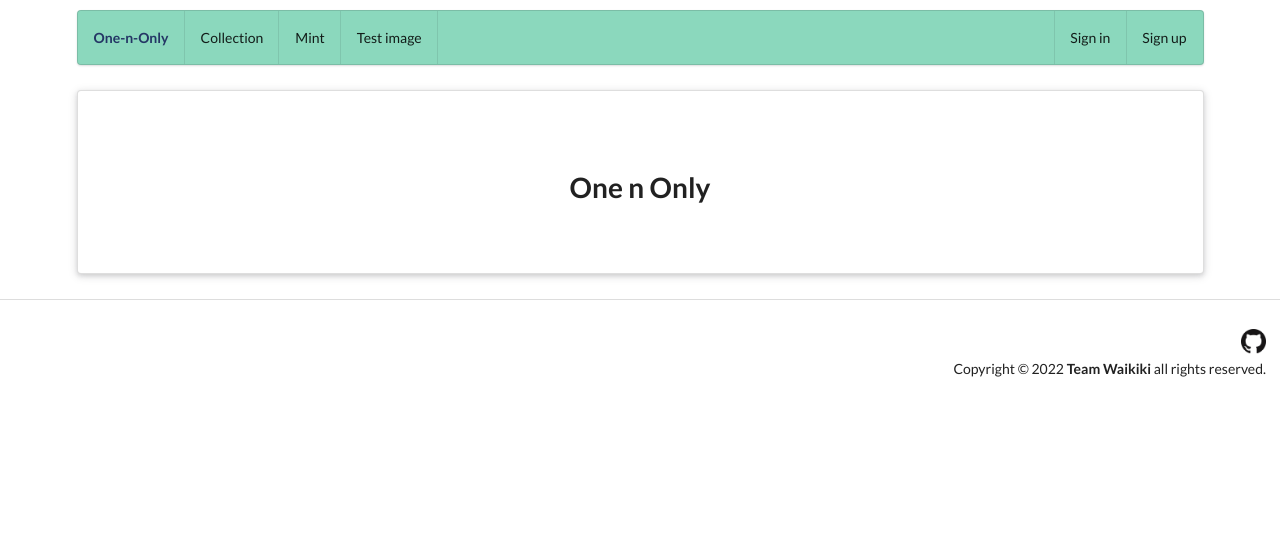
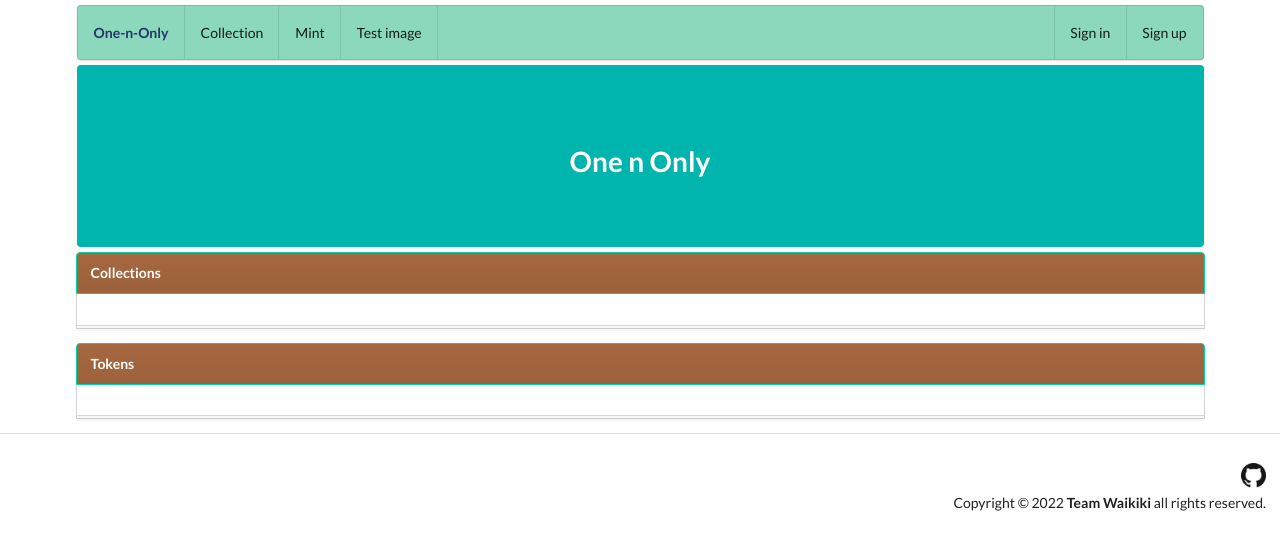
Before and after one commit to Waikiki-Korea/one-n-only-web, a Django app: page / in a window 1280 px wide. Shown: the top 550 px of the page. Run offline with Django 4.2, Linux system fonts and the light colour scheme; data that the repository does not hold is empty.

Commit message:
[view] Add dashboard.html and separated index.

```diff
--- a/waikiki/ono/urls.py
+++ b/waikiki/ono/urls.py
@@ -6,6 +6,7 @@ app_name = 'ono'
 
 urlpatterns = [
     path('', views.index, name='index'),
+    path('<int:user_id>/dashboard/', views.dashboard, name="dashboard"),
     path('<int:user_id>/collection/', views.collection, name="collection"),
     path('<int:_user_id>/mint/', views.mint, name="mint"),
     path('test/image/', views.test_image, name="test_image"),
--- a/waikiki/ono/views.py
+++ b/waikiki/ono/views.py
@@ -11,14 +11,16 @@ import os
 
 # Create your views here.
 def index(request):
-    # return HttpResponse("Hello, world. You're at the index.")
-### [DELETE THIS][TESTCODE][S] {
-    # printTest("aaaaaaaaa")
-### [DELETE THIS][TESTCODE][E] }
     collections = Collection.objects.all()
     tokens = Token.objects.all()
 
     return render(request, 'ono/index.html', {'collections': collections, 'tokens': tokens})
+
+def dashboard(request, user_id):
+    collections = Collection.objects.all()
+    tokens = Token.objects.all()
+
+    return render(request, 'ono/dashboard.html', {'collections': collections, 'tokens': tokens})
 
 def collection(request, user_id):
     print("[", request.method, "], /", user_id, "/collection")
--- a/waikiki/templates/ono/index.html
+++ b/waikiki/templates/ono/index.html
@@ -22,49 +22,23 @@
 
 </script>
 
-{% if user.is_authenticated %}
-
 <div class="ui column container">
-    <div id="container_profile" class="ui grid doubling stackable container" style="padding: 1em 0em 0em 0em;">
-        <div id="container_profile" class="four wide column">
-            <div id="profile_name" class="ui top attached header inverted teal segment"
-                style="border:1px solid #00d6a5;background-color:#00d6a5;">
-                Profile
+    <div class="ui raised very segment teal inverted" style="margin-top:5px;margin-bottom:5px;">
+        <br><br>
+        <h1 class="ui header centered">One n Only</h2>
+            <br><br>
     </div>
-            <div id="segment_profile" class="ui attached stacked bottom segment">
-                <div class="ui grid doubling stackable container" style="padding: 0.5em 0em 0em 0em;">
-                    <div class="eight wide column" style="padding:0;">
-                        <img id="profile_img" class="ui circular image" src="/media/{{user.symbol}}" width="100%">
-                    </div>
-                    <div id="profile_profiles" class="eight wide column" style="padding-left:4px;">
-                        {{ user.username }}<br />
-                        {{ user.first_name }}<br />
-                        {{ user.last_name }}
-                    </div>
-                </div>
-            </div>
-        </div>
-
     <div id="container_main" class="twelve wide column">
 
-            <div id="eth_address_top" class="ui top attached header inverted brown segment"
+        <div id="collections_top" class="ui top attached header inverted brown segment"
             style="border:1px solid #00d6a5;background-color:#00d6a5;">
-                My Ethereum Address
-            </div>
-            <div id="eth_address_bottom" class="ui attached stacked bottom segment">
-                <span id="my_eth_address">{{ user.eth_address }}</span> <a onclick="copyToClipboard('#my_eth_address')"
-                    style="cursor: pointer;"><i class="copy outline icon"></i></a>
-            </div>
-
-            <div id="my_collections_top" class="ui top attached header inverted brown segment"
-                style="border:1px solid #00d6a5;background-color:#00d6a5;">
-                My Collections
+            Collections
         </div>
         <div id="my_collections_bottom" class="ui attached stacked bottom segment">
             <div class="ui grid stackable container">
                 {% for collection in collections.all %}
                 <div id="container_main" class="eight wide column">
-                        <div id="my_collections_top" class="ui top attached header inverted black segment"
+                    <div id="collections_top" class="ui top attached header inverted black segment"
                         style="border:1px solid #00d6a5;background-color:#00d6a5;">
                         {{ collection.title }}
                     </div>
@@ -78,6 +52,9 @@
                         {{ collection.token_size }}
                         <div class="ui small header">Description</div>
                         {{ collection.description }}
+                        <div class="ui small header">Owner</div>
+
+                        {{ collection.user_id }}
                     </div>
                 </div>
                 {% endfor %}
@@ -85,42 +62,42 @@
 
         </div>
 
-            <div id="my_tokens_top" class="ui top attached header inverted brown segment"
+        <div id="tokens_top" class="ui top attached header inverted brown segment"
             style="border:1px solid #00d6a5;background-color:#00d6a5;">
-                My Tokens
+            Tokens
         </div>
         <div id="my_tokens_bottom" class="ui attached stacked bottom segment">
             {% for token in tokens.all %}
             <div id="container_main" class="eight wide column">
-                    <div id="my_tokens_top" class="ui top attached header inverted black segment"
+                <div id="tokens_top" class="ui top attached header inverted black segment"
                     style="border:1px solid #00d6a5;background-color:#00d6a5;">
                     {{ token.id }}
                 </div>
                 <div id="my_tokens_bottom" class="ui attached stacked bottom segment">
+                    <div class="ui small header">Media</div>
+                    {% if token.ipfs_path|first in 'http' %}
+                    <img class="ui tiny rounded image" src="{{ token.ipfs_path }}">
+                    {% elif token.ipfs_path == '' %}
+                    <img id="profile_img" class="ui rounded small image" src="/media/white-image.png">
+                    {% else %}
+                    <img class="ui tiny rounded image" src="https://ipfs.io/ipfs/{{ token.ipfs_path }}">
+                    {% endif %}
                     <div class="ui small header">Title</div>
                     {{ token.title }}
                     <div class="ui small header">IPFS Path</div>
                     {{ token.ipfs_path }}
                     <div class="ui small header">Description</div>
                     {{ token.description }}
+                    <div class="ui small header">Collection</div>
+                    {{ token.collection_id.title }}
+
                 </div>
             </div>
             {% endfor %}
         </div>
     </div>
-    </div>
 
 </div>
-
-{% else %}
-<div class="ui column container">
-    <div class="ui raised very segment" style="margin-top:25px;margin-bottom:25px;">
-        <br><br>
-        <h1 class="ui header centered">One n Only</h2>
-            <br><br>
-    </div>
-</div>
-{% endif %}
 
 <div class="ui divider"></div>
 
--- a/waikiki/templates/ono/navbar.html
+++ b/waikiki/templates/ono/navbar.html
@@ -1,7 +1,10 @@
-<div class="ui container" style="padding-top:10px;">
+<div class="ui container" style="padding-top:5px;">
     <div class="ui menu" style="height:55px;background-color:#8BD8BD;">
         <a class="header item" href="/" style="color:#243665;background-color:#8BD8BD;">One-n-Only</a>
         {% if user.is_authenticated %}
+        <a class="item" href="{% url 'ono:dashboard' user.id %}">
+            Dashboard
+        </a>
         <a class="item" href="{% url 'ono:collection' user.id %}">
             Collection
         </a>
```
Also changed, not shown: waikiki/templates/ono/dashboard.html (added, +136 -0 lines). Lines whose indentation alone changed are shown as unchanged.
